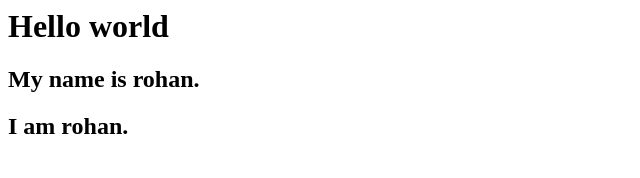
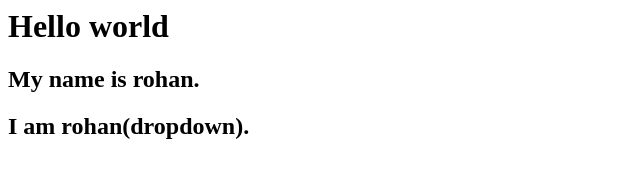
Before and after one commit to thecodeofrohan/Gitdemo, a plain HTML site: page index.html in a window 1280 px wide. Shown: the whole page, without its empty margins (0-640 px from the left). Drawn offline with Linux system fonts and the light colour scheme.

Commit message:
add dropdown

```diff
--- a/index.html
+++ b/index.html
@@ -1,3 +1,3 @@
 <h1>Hello world</h1>
 <h2>My name is rohan.</h2>
-<h2>I am rohan.</h2>
+<h2>I am rohan(dropdown).</h2>
```
